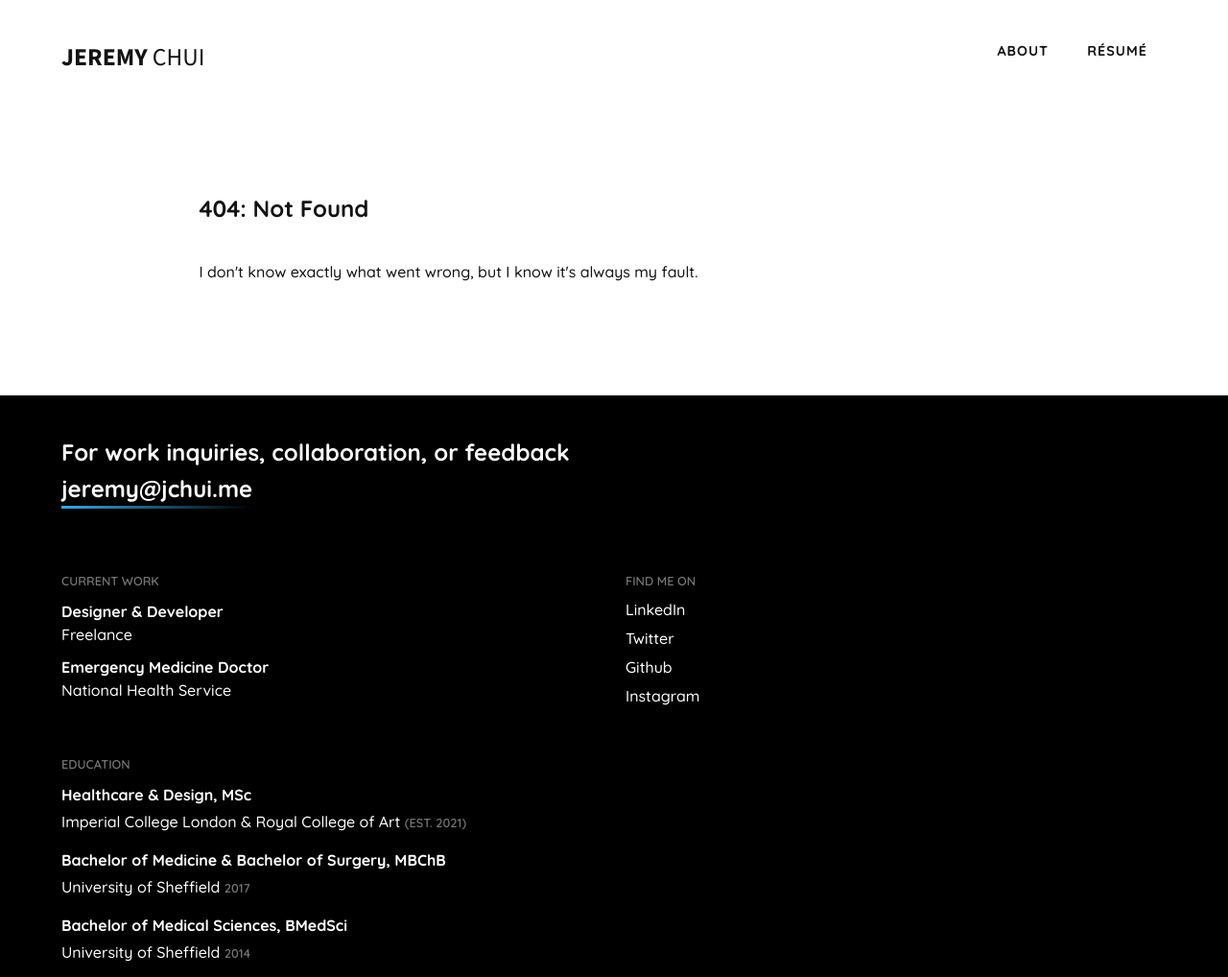
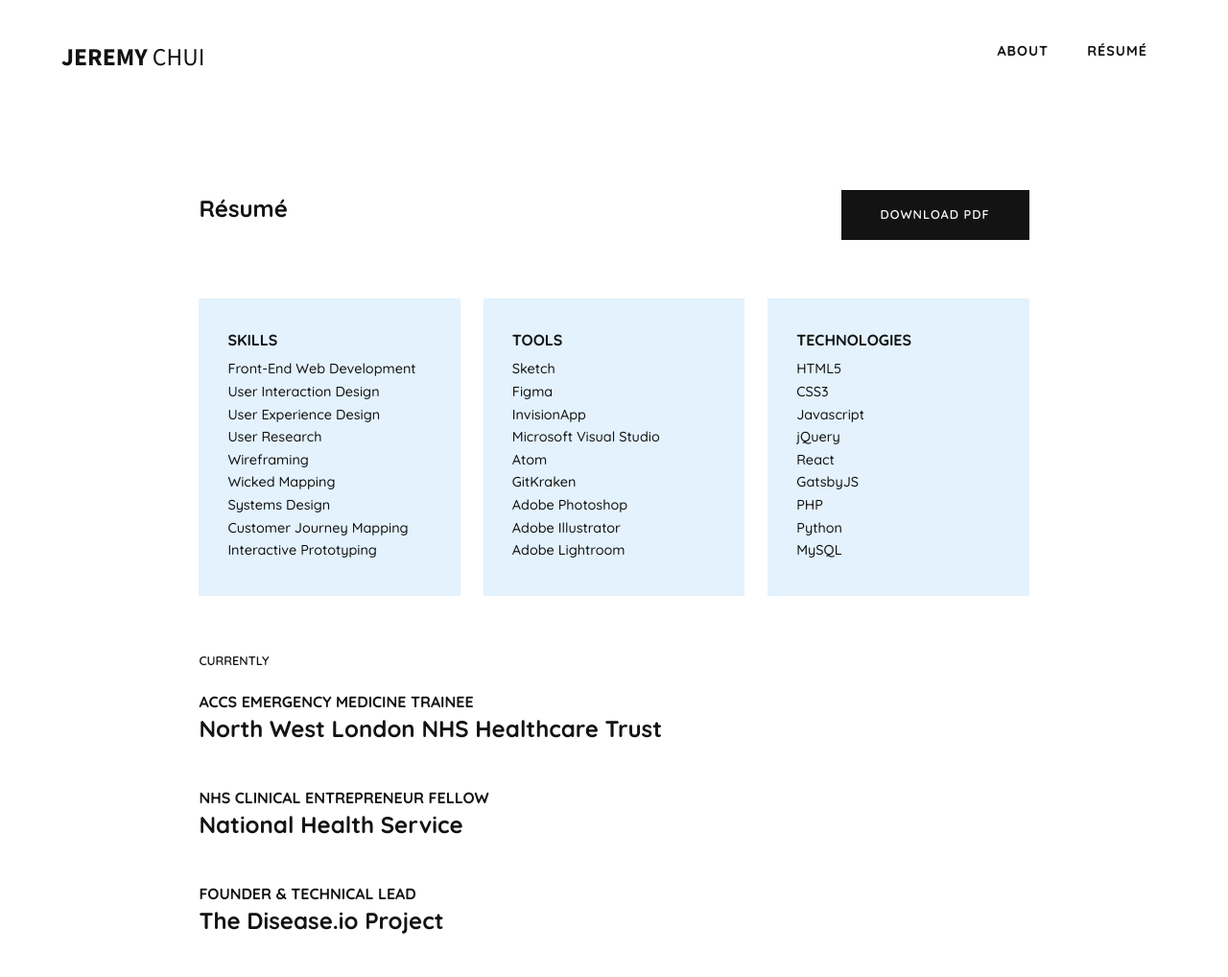
Before and after one commit to jchui/jchui-website, a Gatsby site: page /resume in a window 1280 px wide. Before the commit this address had no page. Shown: the top 1018 px of the page at 96% size. Built offline with nearby package versions, Linux system fonts and the light colour scheme; Gatsby itself is replaced by a stand-in of ours.

Commit message:
Resume page

```diff
--- /dev/null
+++ b/src/pages/resume.js
@@ -0,0 +1,108 @@
+import React from "react"
+import Layout from "../components/layout"
+import SEO from "../components/seo"
+
+import cv from "../assets/Jeremy Chui - CV.pdf"
+
+
+const CVPage = () => (
+    <Layout>
+    <SEO
+      title="Résumé"
+      description="A designer, developer, and doctor based in
+                  the United Kingdom. Passionate about
+                  innovation in medicine & technology."
+      author="@jtkchui"
+      />
+
+      <div className="container">
+        <div className="columns">
+          <div className="column">
+            <h1>Résumé</h1>
+          </div>
+          <div className="column">
+            <a
+                href={cv}
+                className="download float-right">
+                Download PDF
+            </a>
+          </div>
+        </div>
+
+        <div className="columns">
+            <div className="column">
+                <div className="cvcard">
+                    <h3>Skills</h3>
+                    <ul>
+                        <li>Front-End Web Development</li>
+                        <li>User Interaction Design</li>
+                        <li>User Experience Design</li>
+                        <li>User Research</li>
+                        <li>Wireframing</li>
+                        <li>Wicked Mapping</li>
+                        <li>Systems Design</li>
+                        <li>Customer Journey Mapping</li>
+                        <li>Interactive Prototyping</li>
+                    </ul>
+                </div>
+            </div>
+
+            <div className="column">
+                <div className="cvcard">
+                    <h3>Tools</h3>
+                    <ul>
+                        <li>Sketch</li>
+                        <li>Figma</li>
+                        <li>InvisionApp</li>
+                        <li>Microsoft Visual Studio</li>
+                        <li>Atom</li>
+                        <li>GitKraken</li>
+                        <li>Adobe Photoshop</li>
+                        <li>Adobe Illustrator</li>
+                        <li>Adobe Lightroom</li>
+                    </ul>
+                </div>
+            </div>
+
+            <div className="column">
+                <div className="cvcard">
+                    <h3>Technologies</h3>
+                    <ul>
+                        <li>HTML5</li>
+                        <li>CSS3</li>
+                        <li>Javascript</li>
+                        <li>jQuery</li>
+                        <li>React</li>
+                        <li>GatsbyJS</li>
+                        <li>PHP</li>
+                        <li>Python</li>
+                        <li>MySQL</li>
+                    </ul>
+                </div>
+            </div>
+        </div>
+
+        <div className="columns">
+            <div className="column">
+                <small>Currently</small><br/><br/>
+
+                <h3>ACCS Emergency Medicine Trainee</h3>
+                <h1>North West London NHS Healthcare Trust</h1>
+                <br/>
+
+                <h3>NHS Clinical Entrepreneur Fellow</h3>
+                <h1>National Health Service</h1>
+                <br/>
+
+                <h3>Founder & Technical Lead</h3>
+                <h1>The Disease.io Project</h1>
+
+            </div>
+        </div>
+
+      </div>
+
+  </Layout>
+)
+
+export default CVPage
--- a/src/styles/style.scss
+++ b/src/styles/style.scss
@@ -159,9 +159,6 @@ footer {
         width: 0.8em;
         position: relative;
         left: 3px;
-    }
-
-    svg:hover {
         color: #D9634A;
     }
 }
@@ -202,11 +199,15 @@ main {
         }
     }
 
+    .float-right {
+        float: right;
+    }
+
     .download {
         background-color: $text-colour;
         border: 1px solid $text-colour;
         color: #FFF;
-        padding: 20px 30px;
+        padding: 15px 40px;
         text-transform: uppercase;
         font-weight: 600;
         letter-spacing: 1px;
@@ -264,11 +265,6 @@ main {
         color: $text-colour;
         position: relative;
         font-weight: 600;
-        color: $project-blue;
-    }
-
-    a:hover {
-        color: $project-blue;
     }
 
     a:before {
@@ -290,6 +286,24 @@ main {
         transform: scaleX(1);
     }
 
+    .cvcard {
+        background-color: #E3F2FD;
+        padding: 35px 30px;
+        margin: 30px 0;
+
+        ul {
+            list-style: none;
+            padding: 0;
+            padding-top: 10px;
+
+            li {
+                padding: 1px 0;
+                font-size: 0.9em;
+            }
+
+        }
+    }
+
 }
 
 @media screen and (max-width: 768px) {
```
Also changed, not shown: 1 other file.
